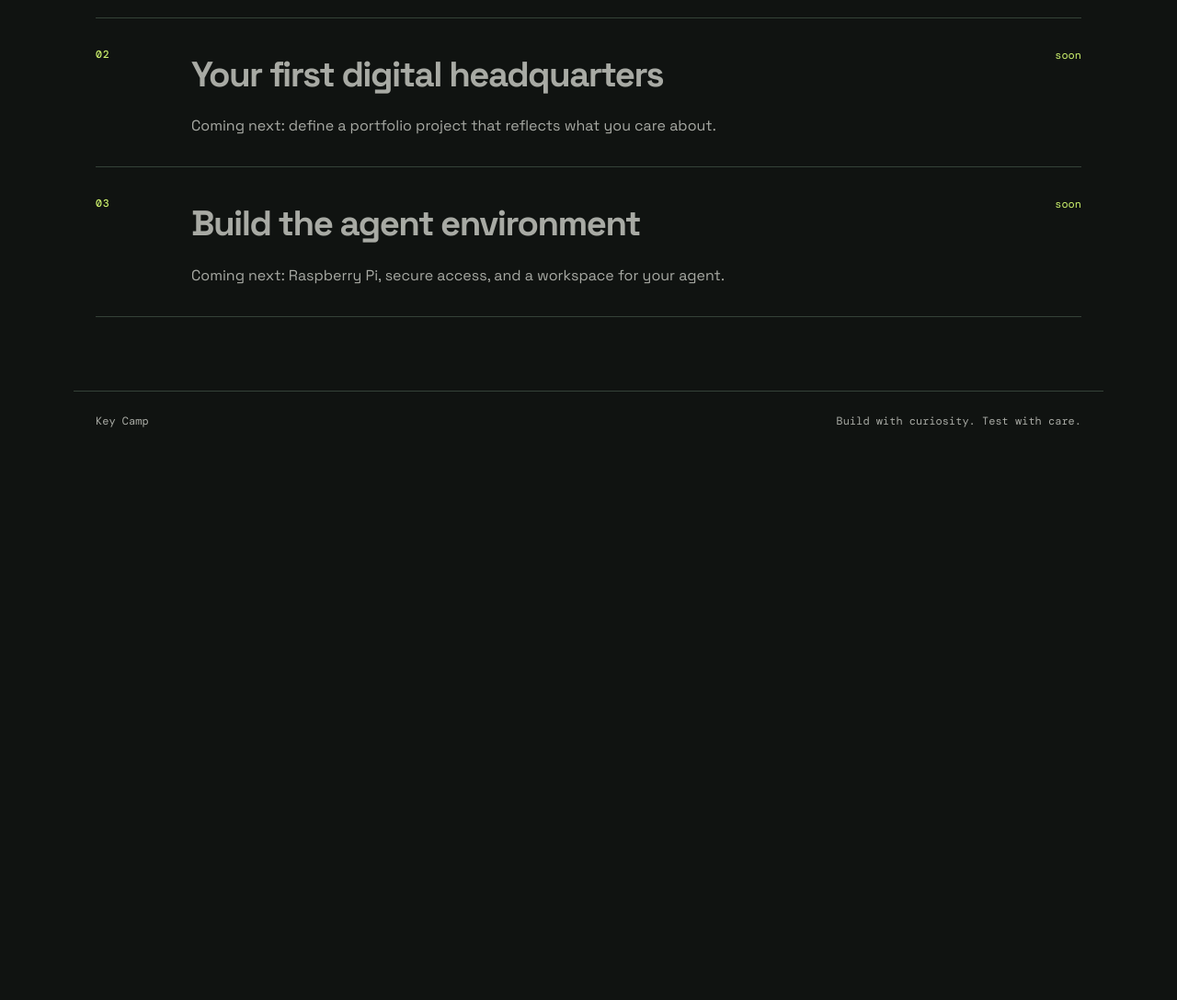
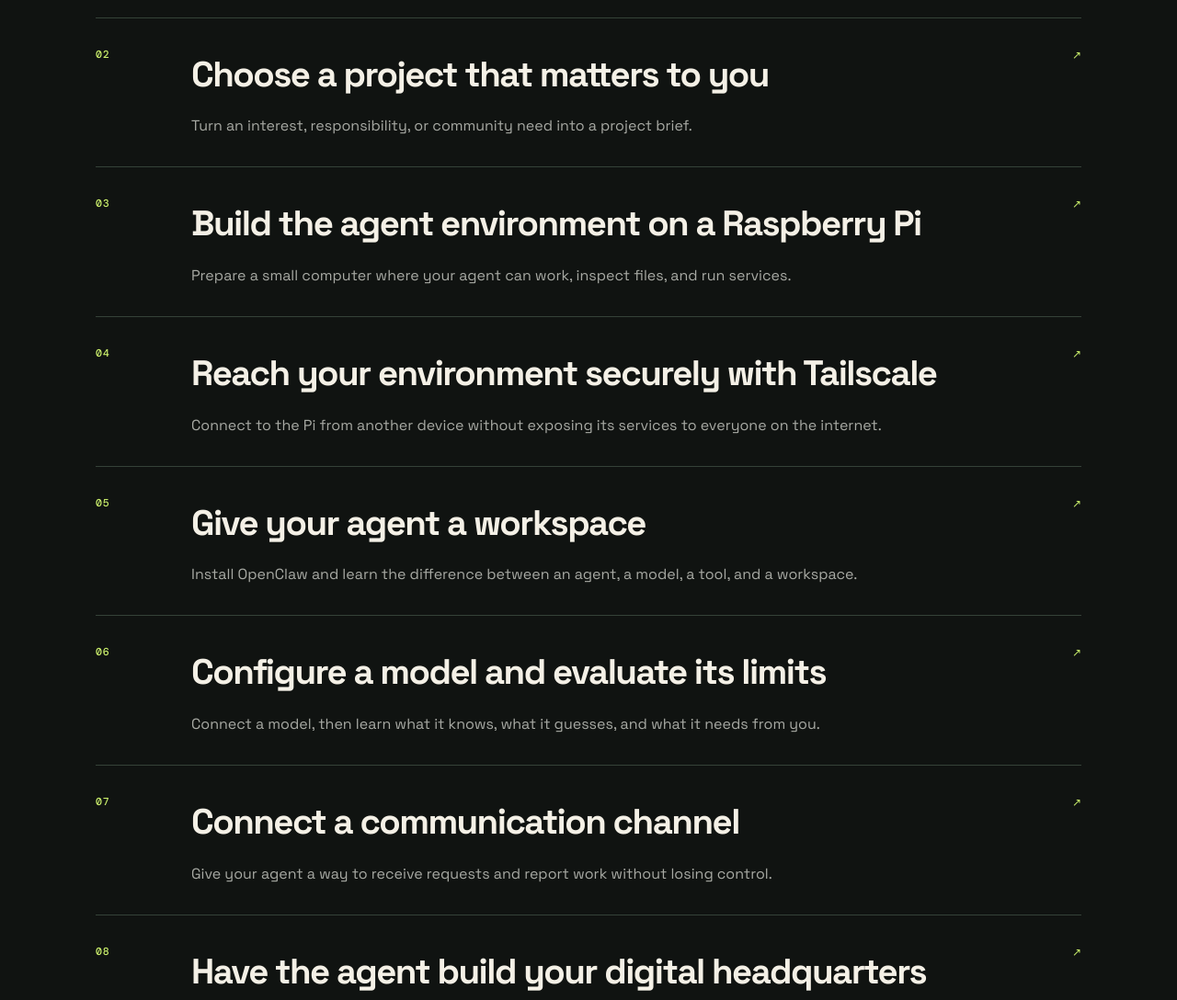
Before and after one commit to caseyjkey/camp, an Astro site: page /lessons in a window 1280 px wide. Shown: the part 820-1908 px from the top of the page at 92% size. Before the commit the page ends 1310 px from the top, so only its background shows below. Built offline with nearby package versions, Linux system fonts and the light colour scheme; Astro itself is replaced by a stand-in of ours.

Commit message:
feat: complete Key Camp curriculum MVP

```diff
--- /dev/null
+++ b/src/data/lessons.ts
@@ -0,0 +1,149 @@
+export type Lesson = {
+  number: string;
+  slug: string;
+  title: string;
+  description: string;
+  mission: string;
+  why: string;
+  steps: string[];
+  success: string[];
+  issue: string;
+  reflection: string;
+};
+
+export const lessons: Lesson[] = [
+  {
+    number: '01',
+    slug: 'scientific-method',
+    title: 'The scientific method for agentic engineering',
+    description: 'Learn how to turn an idea, evidence, and feedback into the next better version.',
+    mission: 'Take a small project idea and make a claim about what it should accomplish. Work with an agent to build it, test it, share it, and decide what to change next.',
+    why: 'An agent can make a change quickly. Your job is to figure out whether the change actually works.',
+    steps: ['State the question you want to answer.', 'Make a plan and predict what will work.', 'Build a first version with the agent.', 'Test it against a clear success criterion.', 'Share it with another person and collect feedback.', 'Interpret the evidence before choosing the next change.', 'Improve the next version and test again.'],
+    success: ['You can state what you wanted the project to do.', 'You can show how you tested it.', 'You can identify a failure or useful feedback.', 'You can explain why your next change is a good experiment.'],
+    issue: '“Agent, fix it” is not a diagnosis. Describe what happened, show your evidence, and choose one change to test.',
+    reflection: 'What did you believe would work at the start? What evidence changed your mind?'
+  },
+  {
+    number: '02',
+    slug: 'choose-your-project',
+    title: 'Choose a project that matters to you',
+    description: 'Turn an interest, responsibility, or community need into a project brief.',
+    mission: 'Choose something you care about and define a useful portfolio project for it. It could be art, construction, music, a community story, a small business, science, or software.',
+    why: 'The best agent projects begin with context that the student owns. Your experience is an advantage the agent does not have.',
+    steps: ['Name the person or group your project could help.', 'Describe the problem or opportunity in your own words.', 'Choose the smallest useful first version.', 'List what the project must include and what it must not reveal.', 'Write three observable success criteria.', 'Review the brief with a partner before building.'],
+    success: ['The project has a real audience or purpose.', 'The first version is small enough to finish.', 'The success criteria can be checked by another person.', 'Private information is identified before it enters the project.'],
+    issue: 'A project brief that says “make it cool” cannot be tested. Replace vague goals with something a person can observe or use.',
+    reflection: 'What do you know about this project that an agent could not know without you?'
+  },
+  {
+    number: '03',
+    slug: 'raspberry-pi',
+    title: 'Build the agent environment on a Raspberry Pi',
+    description: 'Prepare a small computer where your agent can work, inspect files, and run services.',
+    mission: 'Set up a Raspberry Pi as your project machine. Give it a name, connect it to the network, and learn how to tell whether it is ready for work.',
+    why: 'The computer is not magic. Understanding where the agent works helps you make safer decisions about files, permissions, and services.',
+    steps: ['Connect the Pi and confirm its power and network status.', 'Give the device a memorable name.', 'Create a student workspace with a clear folder structure.', 'Check storage, time, and operating-system updates.', 'Record how to reach the machine and how to shut it down safely.', 'Ask the agent to inspect the environment without changing anything.'],
+    success: ['You can identify the Pi and its workspace.', 'You can reach the workspace more than once.', 'You know what the agent is allowed to read or change.', 'You can describe one safe recovery step if setup fails.'],
+    issue: 'The agent reports that a directory exists, but you cannot find it. Compare the agent’s working directory with the path you are actually viewing.',
+    reflection: 'What would be dangerous for an agent to change on this computer?'
+  },
+  {
+    number: '04',
+    slug: 'secure-access',
+    title: 'Reach your environment securely with Tailscale',
+    description: 'Connect to the Pi from another device without exposing its services to everyone on the internet.',
+    mission: 'Set up private access to your Pi and prove which devices can reach it. Treat access as a design decision, not a default setting.',
+    why: 'Useful systems need access, but careless access can expose private work. Secure networking is part of making something real.',
+    steps: ['Join the supervised camp network.', 'Connect the Pi and your approved device.', 'Test access from the approved device.', 'Test that an unapproved device cannot reach the same service.', 'Write down the difference between private and public access.', 'Ask the agent to explain the network path it is using.'],
+    success: ['The approved device can reach the Pi.', 'You can identify which devices are trusted.', 'You can explain why the service is not public yet.', 'You did not paste a private key or invite link into a public project.'],
+    issue: 'Tailscale says the device is connected, but the website is unreachable. Separate the network question from the web-server question and test each layer.',
+    reflection: 'Who should be able to reach this project, and who should not?'
+  },
+  {
+    number: '05',
+    slug: 'install-openclaw',
+    title: 'Give your agent a workspace',
+    description: 'Install OpenClaw and learn the difference between an agent, a model, a tool, and a workspace.',
+    mission: 'Configure an agent that can work inside your project folder. Observe what it can see, what tools it can use, and what it asks you to approve.',
+    why: 'An agent is more than a chat box. It can inspect files and operate tools, so its boundaries need to be intentional.',
+    steps: ['Open the supervised agent environment.', 'Point it at the student workspace.', 'Ask it to describe its available tools and limits.', 'Give it a read-only inspection task first.', 'Approve one small, reversible file change.', 'Check the change yourself instead of trusting the report.'],
+    success: ['You can name the agent’s workspace.', 'You can distinguish a model response from a tool action.', 'You reviewed a change before accepting it.', 'You know how to stop or undo an unwanted action.'],
+    issue: 'The agent claims it updated a file, but the file did not change. Check the tool result, path, and permissions before asking it to retry.',
+    reflection: 'Which actions should always require your approval?'
+  },
+  {
+    number: '06',
+    slug: 'configure-model',
+    title: 'Configure a model and evaluate its limits',
+    description: 'Connect a model, then learn what it knows, what it guesses, and what it needs from you.',
+    mission: 'Run the same small task with your configured model and inspect the result for accuracy, missing context, and invented details.',
+    why: 'Model access is powerful, but fluent output is not the same as true output. Evaluation is part of using AI responsibly.',
+    steps: ['Confirm which model the agent is using.', 'Give it a task with information you can verify.', 'Look for unsupported claims or missing constraints.', 'Supply better context and compare the second result.', 'Record which parts still require human judgment.', 'Choose a task the agent should not handle alone.'],
+    success: ['You can identify the model and its role.', 'You found at least one limitation or uncertainty.', 'You verified a claim instead of accepting it because it sounded confident.', 'You can describe when to ask a person or use another source.'],
+    issue: 'The agent invents a link or project detail. Mark the claim as unverified, find the source, and update the work with evidence.',
+    reflection: 'What kind of mistake would matter most in your project?'
+  },
+  {
+    number: '07',
+    slug: 'communication-channel',
+    title: 'Connect a communication channel',
+    description: 'Give your agent a way to receive requests and report work without losing control.',
+    mission: 'Send a small, reversible request through the camp communication channel and receive a clear status update from the agent.',
+    why: 'Real systems have users and operators. Communication is how an idea becomes a request, a test result, or a handoff.',
+    steps: ['Use the supervised camp channel.', 'Send a request with a clear goal and boundary.', 'Ask the agent to report what it plans to do before acting.', 'Review the result in the workspace.', 'Send feedback that names the observed problem.', 'Record what should require approval next time.'],
+    success: ['The request reaches the correct agent.', 'The agent reports status in understandable language.', 'You can connect a message to a real file or change.', 'You avoided sharing secrets or unnecessary personal information.'],
+    issue: 'The message reaches the agent but the wrong workspace changes. Stop the task, identify the workspace mapping, and fix the boundary before continuing.',
+    reflection: 'What information does a helpful status update need to include?'
+  },
+  {
+    number: '08',
+    slug: 'build-portfolio',
+    title: 'Have the agent build your digital headquarters',
+    description: 'Turn your project brief into a first portfolio version with the agent as implementation partner.',
+    mission: 'Give the agent your project brief and have it build a portfolio that communicates what you care about and what you are making.',
+    why: 'The outcome is yours even when the implementation is agent-assisted. You need enough understanding to direct, inspect, and test the result.',
+    steps: ['Share the audience, purpose, constraints, and success criteria.', 'Ask the agent to propose a small information structure.', 'Review the structure before implementation.', 'Have the agent build the first version.', 'Open the result in a browser and compare it to the brief.', 'Create the first issue for anything unclear, broken, or incomplete.'],
+    success: ['The portfolio communicates the student’s real interest.', 'The main action or message is easy to find.', 'The agent’s changes are visible in the workspace.', 'At least one issue is backed by observable evidence.'],
+    issue: 'The site looks polished but does not tell a visitor what to do next. Test it with someone who has not seen the brief.',
+    reflection: 'What did the agent implement well, and where did your context matter most?'
+  },
+  {
+    number: '09',
+    slug: 'test-and-issues',
+    title: 'Test the work and create issues',
+    description: 'Turn failures and feedback into clear work that an agent can help investigate.',
+    mission: 'Run a structured test of your portfolio, share it with another person, and create an issue that captures one important improvement.',
+    why: 'Issues are not punishments. They are a way to preserve evidence, coordinate work, and make improvement concrete.',
+    steps: ['Test the required content and links.', 'Test on a phone-sized screen.', 'Ask another person to complete one task without coaching.', 'Record what they expected and what actually happened.', 'Write an issue with steps, evidence, and a desired outcome.', 'Ask the agent for possible causes before choosing a fix.'],
+    success: ['The issue can be reproduced or supported by feedback.', 'The issue separates symptoms from guesses about causes.', 'The proposed fix can be tested.', 'You retest after the change and record the result.'],
+    issue: 'A report says “navigation is bad.” Ask the reviewer to show where they got stuck and turn that observation into a testable issue.',
+    reflection: 'What did another person notice that you stopped seeing because you built the project?'
+  },
+  {
+    number: '10',
+    slug: 'github-history',
+    title: 'Use GitHub as a project memory',
+    description: 'Save decisions, review agent changes, and recover from a version that made things worse.',
+    mission: 'Create a readable project history with commits and issues that show what changed, why it changed, and what was verified.',
+    why: 'A project history lets you collaborate, learn from mistakes, and undo changes. It makes the agent’s work inspectable instead of temporary.',
+    steps: ['Create or open the supervised GitHub repository.', 'Ask the agent to explain the files it plans to commit.', 'Make a focused commit with a useful message.', 'Open an issue for a known problem.', 'Make a change that addresses the issue and review the diff.', 'Practice returning to the last known-good version.'],
+    success: ['You can find the current version and its history.', 'You reviewed a diff before accepting it.', 'A commit message explains the change.', 'You know how to recover from a bad change.'],
+    issue: 'A large commit changes everything at once. Break the work into smaller changes so you can identify which experiment caused the result.',
+    reflection: 'What would your project history teach a new collaborator?'
+  },
+  {
+    number: '11',
+    slug: 'deploy-and-maintain',
+    title: 'Deploy and maintain the project',
+    description: 'Share the right version, monitor it, and make a plan for what happens after the camp ends.',
+    mission: 'Deploy the finished portfolio to an appropriate audience, verify it from a fresh device, and write a maintenance plan.',
+    why: 'A project is not finished when it works once. It is finished when people can use it safely and you know how to respond when conditions change.',
+    steps: ['Choose private or public access based on the project’s information.', 'Deploy the reviewed version.', 'Open it from a fresh browser or device.', 'Verify links, layout, and the project’s privacy boundaries.', 'Write down how to update, back up, and take it offline.', 'Present the result and collect one final piece of feedback.'],
+    success: ['The deployed version matches the reviewed version.', 'The audience can use the main feature without coaching.', 'Private information is not exposed.', 'The student has a practical maintenance and rollback plan.'],
+    issue: 'The local version works but the deployed version is stale. Compare the deployed commit, build output, and cache before changing the source again.',
+    reflection: 'What will you improve next, and how will you know the improvement worked?'
+  }
+];
+
+export const getLesson = (slug: string) => lessons.find((lesson) => lesson.slug === slug);
--- /dev/null
+++ b/src/pages/lessons/[slug].astro
@@ -0,0 +1,58 @@
+---
+import BaseLayout from '../../layouts/BaseLayout.astro';
+import { lessons } from '../../data/lessons';
+
+export function getStaticPaths() {
+  return lessons.map((lesson) => ({ params: { slug: lesson.slug }, props: { lesson } }));
+}
+
+const { lesson } = Astro.props;
+---
+<BaseLayout title={lesson.title} description={lesson.description}>
+  <article class="lesson wrap">
+    <a class="back-link" href="/lessons/">← All lessons</a>
+    <p class="eyebrow">Lesson {lesson.number} · Agentic engineering</p>
+    <h1>{lesson.title}</h1>
+    <p class="lede">{lesson.description}</p>
+
+    <div class="lesson-grid">
+      <section>
+        <h2>Mission</h2>
+        <p>{lesson.mission}</p>
+        <h2>Why it matters</h2>
+        <p>{lesson.why}</p>
+      </section>
+      <aside class="success-card">
+        <p class="eyebrow">Success looks like</p>
+        <ul>{lesson.success.map((item) => <li>{item}</li>)}</ul>
+      </aside>
+    </div>
+
+    <section class="steps">
+      <p class="eyebrow">Try it</p>
+      <ol>{lesson.steps.map((step) => <li>{step}</li>)}</ol>
+    </section>
+
+    <aside class="issue-card"><strong>Issue to watch for:</strong> {lesson.issue}</aside>
+    <section class="reflection"><p class="eyebrow">Reflect</p><p>{lesson.reflection}</p></section>
+    <a class="next-link" href="/lessons/">Return to the curriculum →</a>
+  </article>
+</BaseLayout>
+
+<style>
+  .wrap { max-width: 980px; margin: 0 auto; padding: 3rem 1.5rem 6rem; }
+  .back-link, .next-link { color: var(--muted); text-underline-offset: .3rem; }
+  .back-link:hover, .back-link:focus-visible, .next-link:hover, .next-link:focus-visible { color: var(--lime); }
+  .eyebrow { color: var(--lime); font: 500 .72rem 'DM Mono', monospace; letter-spacing: .08em; text-transform: uppercase; }
+  h1 { max-width: 850px; margin: 1rem 0; font-size: clamp(3rem, 8vw, 7rem); line-height: .92; letter-spacing: -.07em; }
+  .lede { max-width: 650px; color: var(--muted); font-size: 1.3rem; }
+  .lesson-grid { display: grid; grid-template-columns: minmax(0, 1.4fr) minmax(260px, .8fr); gap: 3rem; margin-top: 4rem; }
+  h2 { margin-top: 2rem; font-size: 2rem; letter-spacing: -.04em; } h2:first-child { margin-top: 0; }
+  p { color: var(--muted); } .success-card, .issue-card, .reflection { padding: 1.5rem; background: var(--panel); border: 1px solid var(--line); }
+  .success-card ul { padding-left: 1.1rem; } li { margin: .7rem 0; color: var(--muted); } .success-card li::marker { color: var(--lime); }
+  .steps { margin-top: 4rem; border-top: 1px solid var(--line); padding-top: 2rem; } .steps ol { padding-left: 1.5rem; } .steps li { padding-left: .5rem; }
+  .issue-card { margin-top: 3rem; border-left: 3px solid var(--orange); } .issue-card strong { color: var(--orange); }
+  .reflection { margin-top: 3rem; } .reflection p:last-child { margin-bottom: 0; color: var(--ink); font-size: 1.25rem; }
+  .next-link { display: inline-block; margin-top: 3rem; }
+  @media (max-width: 700px) { .wrap { padding-top: 2rem; } .lesson-grid { grid-template-columns: 1fr; gap: 1rem; margin-top: 3rem; } h1 { font-size: clamp(2.8rem, 14vw, 5rem); } }
+</style>
--- a/src/pages/lessons/index.astro
+++ b/src/pages/lessons/index.astro
@@ -1,10 +1,10 @@
 ---
 import BaseLayout from '../../layouts/BaseLayout.astro';
-const lessons = [{ number: '01', title: 'The scientific method for agentic engineering', description: 'Learn how to turn an idea, evidence, and feedback into the next better version.', href: '/lessons/scientific-method/' }, { number: '02', title: 'Your first digital headquarters', description: 'Coming next: define a portfolio project that reflects what you care about.', href: '#' }, { number: '03', title: 'Build the agent environment', description: 'Coming next: Raspberry Pi, secure access, and a workspace for your agent.', href: '#' }];
+import { lessons } from '../../data/lessons';
 ---
 <BaseLayout title="Lessons" description="Key Camp lessons for building with AI agents.">
   <section class="intro wrap"><p class="eyebrow">The curriculum</p><h1>Make. Test.<br /><em>Keep going.</em></h1><p>Each lesson gives you a mission, a working environment, and a result you can show to someone else.</p></section>
-  <section class="lesson-list wrap" aria-label="Lessons">{lessons.map((lesson) => <a class:list={['lesson', {disabled: lesson.href === '#'}]} href={lesson.href}><span class="number">{lesson.number}</span><span><h2>{lesson.title}</h2><p>{lesson.description}</p></span><span class="arrow">{lesson.href === '#' ? 'soon' : '↗'}</span></a>)}</section>
+  <section class="lesson-list wrap" aria-label="Lessons">{lessons.map((lesson) => <a class="lesson" href={`/lessons/${lesson.slug}/`}><span class="number">{lesson.number}</span><span><h2>{lesson.title}</h2><p>{lesson.description}</p></span><span class="arrow">↗</span></a>)}</section>
 </BaseLayout>
 <style>
   .wrap { max-width: 1120px; margin: 0 auto; padding-left: 1.5rem; padding-right: 1.5rem; }
```
Also changed, not shown: docs/plan.md (+3 -3 lines), src/layouts/BaseLayout.astro (+11 -0 lines), src/pages/about.astro (added, +37 -0 lines), src/pages/lessons/scientific-method.astro (deleted, +0 -17 lines), README.md.
